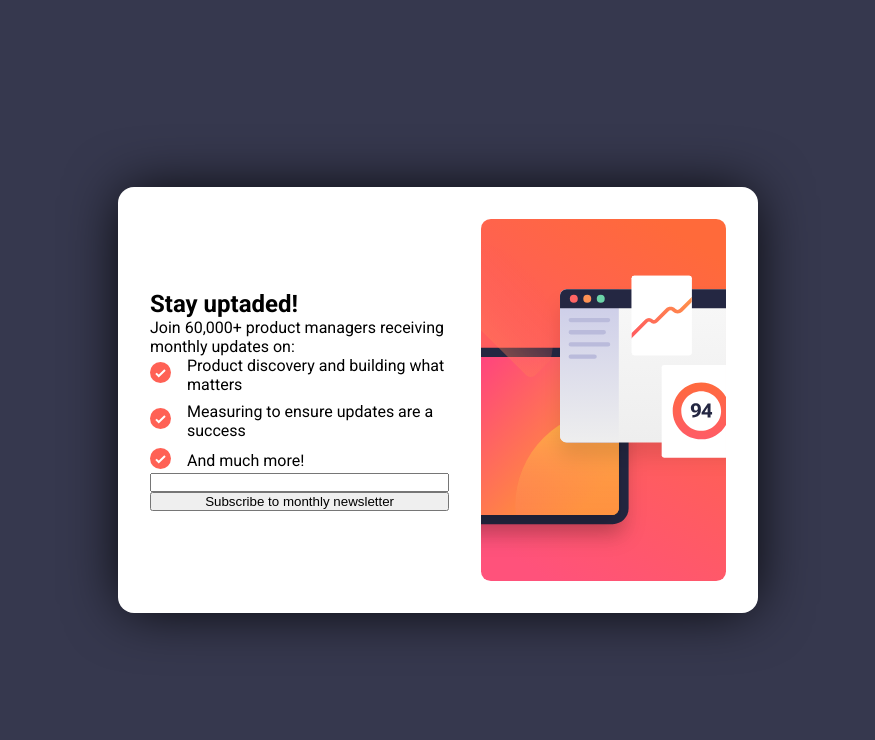
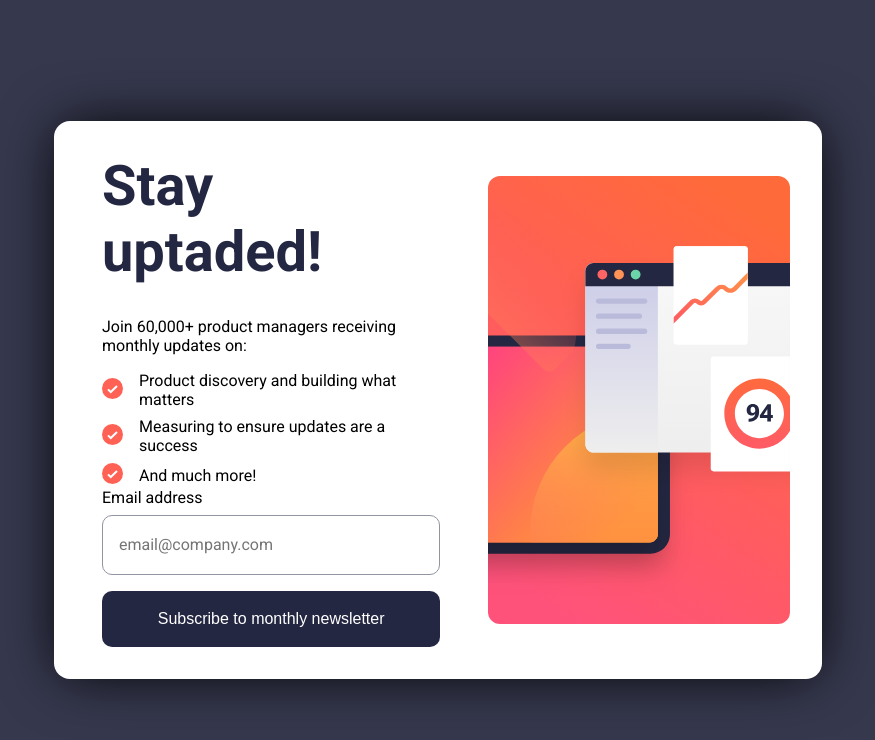
Before and after one commit to KKonsur/newsletter-signup-form, a React (Create React App) app: page / in a window 1280 px wide. Shown: the top 740 px of the page, without its empty margins (202-1077 px from the left). Built offline with nearby package versions, Linux system fonts and the light colour scheme.

Commit message:
Styling dekstop version

```diff
--- a/src/App.scss
+++ b/src/App.scss
@@ -1,7 +1,7 @@
 .app {
    background-color: #fff;
    box-shadow: 0px 0px 57px -6px rgba(0, 0, 0, 1);
-   width: 50vw;
+   width: 60vw;
    border-radius: 1rem;
    display: flex;
    gap: 2rem;
--- a/src/components/SignupContainer/SignupContainer.jsx
+++ b/src/components/SignupContainer/SignupContainer.jsx
@@ -6,12 +6,12 @@ const SignupContainer = () => {
    return (
       <section className={styles.signupContainer}>
          <div className={styles.signupTextContainer}>
-            <h1 className={styles['signupTextContainer--heading']}>Stay uptaded!</h1>
-            <p className={styles['signupTextContainer--paragraph']}>Join 60,000+ product managers receiving monthly updates on:</p>
-            <ul className={styles['signupTextContainer--list']}>
-               <li className={styles['signupTextContainer--listItem']}>Product discovery and building what matters</li>
-               <li className={styles['signupTextContainer--listItem']}>Measuring to ensure updates are a success</li>
-               <li className={styles['signupTextContainer--listItem']}>And much more!</li>
+            <h1 className={styles['signupTextContainer__heading']}>Stay uptaded!</h1>
+            <p className={styles['signupTextContainer__paragraph']}>Join 60,000+ product managers receiving monthly updates on:</p>
+            <ul className={styles['signupTextContainer__list']}>
+               <li className={styles['signupTextContainer__listItem']}>Product discovery and building what matters</li>
+               <li className={styles['signupTextContainer__listItem']}>Measuring to ensure updates are a success</li>
+               <li className={styles['signupTextContainer__listItem']}>And much more!</li>
             </ul>
          </div>
          <SignupForm />
--- a/src/components/SignupContainer/SignupContainer.module.scss
+++ b/src/components/SignupContainer/SignupContainer.module.scss
@@ -1,17 +1,30 @@
+@import '../../variables.scss';
+
 .signupContainer {
    width: 55%;
    display: flex;
    flex-direction: column;
-   justify-content: center;
+   justify-content: space-evenly;
+   padding: 0 1rem;
 }
 
 .signupTextContainer {
-   &--list {
+   display: flex;
+   flex-direction: column;
+
+   &__heading {
+      font-size: 3.5rem;
+      color: $dark-slate-grey;
+      margin-bottom: 2rem;
+   }
+
+   &__list {
+      margin-top: 1rem;
       display: flex;
       flex-direction: column;
       gap: 0.5rem;
    }
-   &--listItem {
+   &__listItem {
       list-style: none;
       display: flex;
       align-items: center;
--- a/src/components/SignupForm/SignupForm.jsx
+++ b/src/components/SignupForm/SignupForm.jsx
@@ -2,11 +2,18 @@ import React from 'react'
 import styles from './SignupForm.module.scss'
 
 const SignupForm = () => {
+   const submitHandler = (e) => {
+      e.preventDefault()
+   }
    return (
-      <form className={styles.signupForm}>
-         <label htmlFor='email'></label>
-         <input id='email' type='email' />
-         <button type='submit'>Subscribe to monthly newsletter</button>
+      <form onSubmit={submitHandler} className={styles.signupForm}>
+         <label className={styles['signupForm__emailLabel']} htmlFor='email'>
+            Email address
+         </label>
+         <input className={styles['signupForm__emailInput']} placeholder='email@company.com' id='email' type='email' />
+         <button className={styles['signupForm__submit']} type='submit'>
+            Subscribe to monthly newsletter
+         </button>
       </form>
    )
 }
--- a/src/components/SignupForm/SignupForm.module.scss
+++ b/src/components/SignupForm/SignupForm.module.scss
@@ -1,10 +1,38 @@
+@import '../../variables.scss';
+
 .signupForm {
    display: flex;
    flex-direction: column;
-   align-items: center;
+   align-items: flex-start;
 
-   input,
-   button {
+   &__emailInput,
+   &__submit {
       width: 100%;
+      padding: 1.2rem 1rem;
+      border-radius: 10px;
+      font-size: 1rem;
+   }
+
+   &__emailInput {
+      border: 1px solid $grey;
+      outline: none;
+   }
+
+   &__submit {
+      margin-top: 1rem;
+      border: none;
+      background-color: $dark-slate-grey;
+      color: #fff;
+      transition: 0.3s;
+
+      &:hover {
+         background: linear-gradient(90deg, rgba(255, 82, 123, 1) 0%, rgba(255, 106, 58, 1) 100%);
+         box-shadow: 1px 16px 48px -4px $tomato;
+         cursor: pointer;
+      }
+   }
+
+   &__emailLabel {
+      margin-bottom: 0.5rem;
    }
 }
--- a/src/index.scss
+++ b/src/index.scss
@@ -15,3 +15,7 @@ body {
    min-height: 100vh;
    background-color: $charcoal-grey;
 }
+
+input {
+   font-family: 'Roboto', sans-serif;
+}
```
